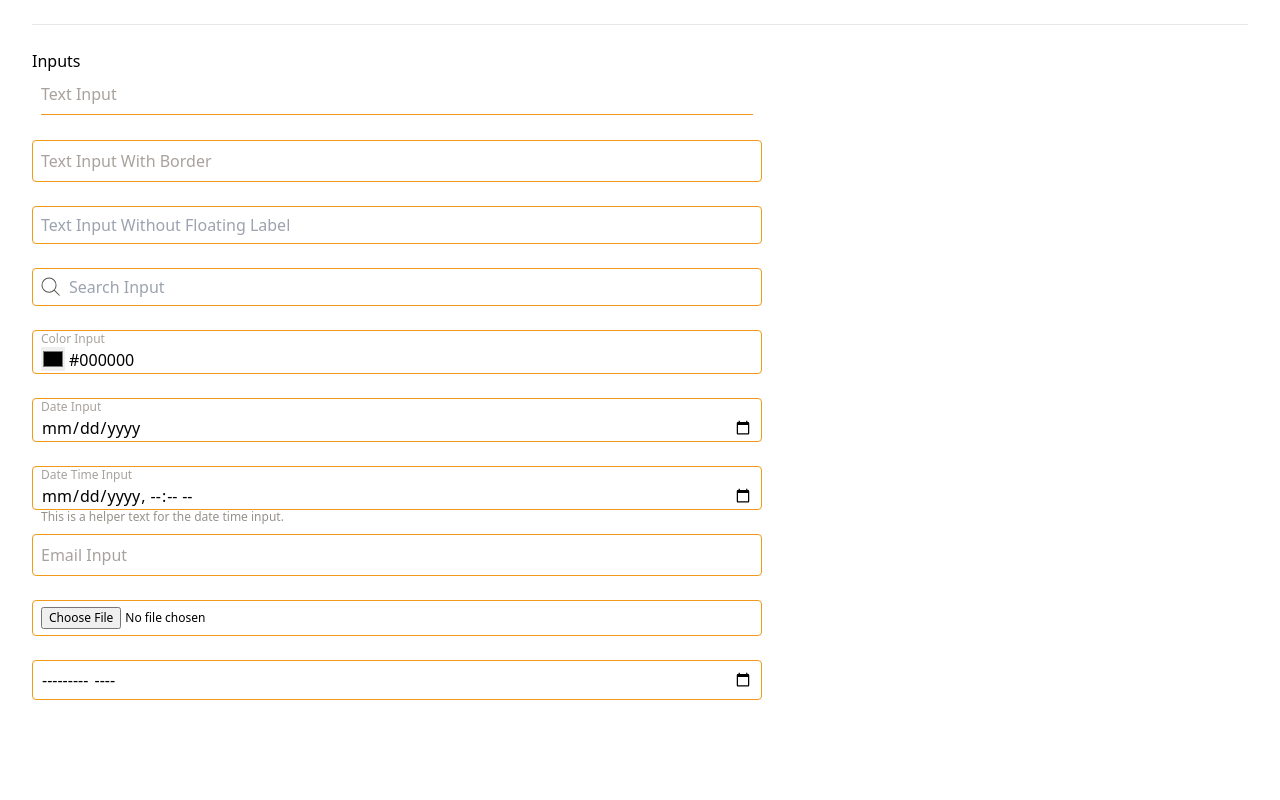
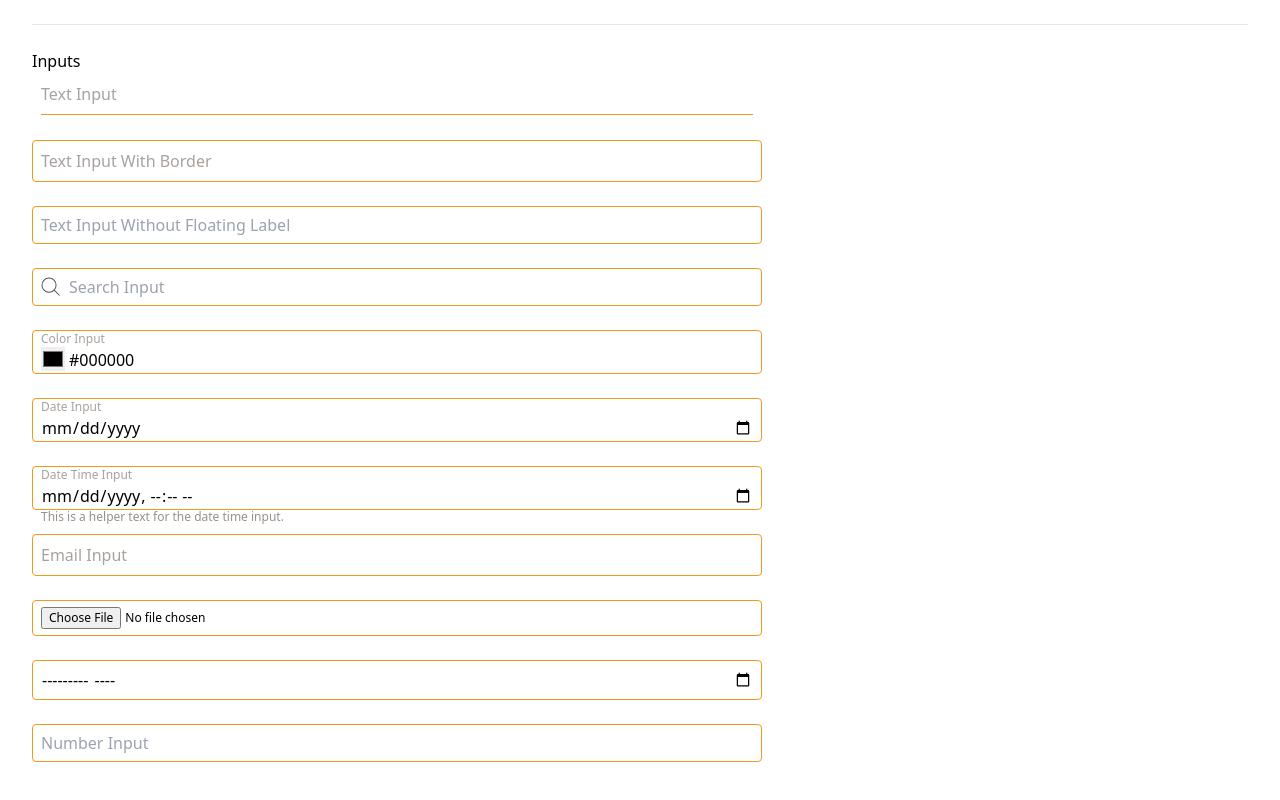
Before and after one commit to ks-rjjones/component-library, a React (Vite) app: page / in a window 1280 px wide. Shown: the part 272-1072 px from the top of the page. Before the commit the page ends 1028 px from the top, so only its background shows below. Built offline with nearby package versions, Linux system fonts and the light colour scheme.

Commit message:
added number support (int, decimal, currency)

```diff
--- a/src/App.tsx
+++ b/src/App.tsx
@@ -13,6 +13,7 @@ function App() {
   const [emailInput, setEmailInput] = useState("");
   const [fileInput, setFileInput] = useState("");
   const [monthInput, setMonthInput] = useState("");
+  const [numberInput, setNumberInput] = useState(0);
 
   const Spacer = () => <div className="my-2" />;
 
@@ -144,6 +145,22 @@ function App() {
           border
         />
         <Spacer />
+        <Input
+          // hidden
+          name="numberInput"
+          label="Number Input"
+          type="number"
+          value={numberInput}
+          onChange={(e) => {
+            console.log("returned value", e.target.value);
+            setNumberInput(Number(e.target.value));
+          }}
+          noFloat
+          border
+          isDecimal
+          step={0.01}
+        />
+        <Spacer />
       </div>
     </>
   );
--- a/src/components/Input.tsx
+++ b/src/components/Input.tsx
@@ -1,8 +1,9 @@
 /* eslint-disable tailwindcss/no-unnecessary-arbitrary-value */
-import React from "react";
+import React, { useRef } from "react";
 import { useMemo, useState } from "react";
 import { v4 as uuidv4 } from "uuid";
 import "src/components/css/input.css";
+import _ from "lodash";
 
 // TODO: Support for various types
 // [x] color
@@ -12,7 +13,7 @@ import "src/components/css/input.css";
 // [x] file
 // [x] hidden
 // [x] month
-// [ ] number
+// [x] number
 // [ ] password
 // [x] search // TODO: Needs search icon
 // [ ] tel
@@ -22,13 +23,29 @@ import "src/components/css/input.css";
 // [ ] week
 
 const invalidInputTypes = ["button", "checkbox", "image", "radio", "range", "reset", "submit"];
+const inputProps = [
+  "label",
+  "helperText",
+  "errorText",
+  "border",
+  "noFloat",
+  "isInt",
+  "isDecimal",
+  "isCurrency",
+  "setValue",
+];
 
+// Note: Whenever modifying IInputProps, make sure to update the Omit lists in BOTH inputs below.
 export interface IInputProps extends React.InputHTMLAttributes<HTMLInputElement> {
   label?: string;
   helperText?: string;
   errorText?: string;
   border?: boolean;
   noFloat?: boolean;
+  isInt?: boolean;
+  isDecimal?: boolean;
+  isCurrency?: boolean;
+  currencyType?: string;
 }
 
 const Input = React.forwardRef<HTMLInputElement, IInputProps>((p: IInputProps, ref) => {
@@ -40,6 +57,23 @@ const Input = React.forwardRef<HTMLInputElement, IInputProps>((p: IInputProps, r
     return `input-${uuidv4()}`;
   }, []);
 
+  const lastChangeEvent = useRef<React.ChangeEvent<HTMLInputElement> | null>(null); // used for manually calling onChange
+  const [displayValue, setDisplayValue] = useState<string>(""); // used for number inputs
+  const CurrencyFormat = useMemo(() => {
+    return new Intl.NumberFormat("en-US", {
+      style: "currency",
+      currency: p.currencyType || "USD",
+    });
+  }, [p.currencyType]);
+
+  // TODO: Make units configurable
+  const DecimalFormat = useMemo(() => {
+    return new Intl.NumberFormat("en-US", {
+      style: "decimal",
+      maximumFractionDigits: 2,
+    });
+  }, []);
+
   const [isFocused, setIsFocused] = useState(false);
 
   const isColor = useMemo(() => p.type === "color", [p.type]);
@@ -49,7 +83,7 @@ const Input = React.forwardRef<HTMLInputElement, IInputProps>((p: IInputProps, r
   const isFile = useMemo(() => p.type === "file", [p.type]);
   const _isHidden = useMemo(() => p.type === "hidden", [p.type]);
   const isMonth = useMemo(() => p.type === "month", [p.type]);
-  const _isNumber = useMemo(() => p.type === "number", [p.type]);
+  const isNumber = useMemo(() => p.type === "number", [p.type]);
   const _isPassword = useMemo(() => p.type === "password", [p.type]);
   const isSearch = useMemo(() => p.type === "search", [p.type]);
   const _isTel = useMemo(() => p.type === "tel", [p.type]);
@@ -130,19 +164,107 @@ const Input = React.forwardRef<HTMLInputElement, IInputProps>((p: IInputProps, r
           <input
             ref={ref}
             id={inputId}
-            type={p.type as string}
+            hidden={p.hidden || isNumber}
             value={isColor && !p.value ? "#000000" : p.value}
             placeholder={p.noFloat || isSearch ? p.label : ""}
-            className={`my-0 ${inputPadding} ${inputSize} outline-none ${placeHolderStyle} ${inputFontSize}`}
+            className={`my-0 ${inputPadding} ${inputSize} outline-none ${placeHolderStyle} ${inputFontSize} ${p.className}`}
+            min={p.min || 0}
+            onBlur={(e) => {
+              setIsFocused(false);
+              // TODO: Format the input value if it is a number
+              p.onBlur && p.onBlur(e);
+            }}
+            onChange={(e) => {
+              p.onChange && p.onChange(e);
+            }}
             onFocus={(e) => {
               setIsFocused(true);
               p.onFocus && p.onFocus(e);
             }}
+            onKeyDown={(e) => {
+              // TODO: Handle Enter key press. If the form is complete, submit the form. If the form is incomplete,
+              // TODO: focus the next required input.
+              p.onKeyDown && p.onKeyDown(e);
+            }}
+            onWheel={(e) => {
+              e.currentTarget.blur(); // prevent scrolling from changing the input
+              p.onWheel && p.onWheel(e);
+            }}
+            {..._.omit(p, [
+              ...inputProps,
+              "className",
+              "currencyType",
+              "hidden",
+              "min",
+              "onBlur", // must remove props and manually merge behavior above
+              "onChange", // if not, the default behavior will never be called
+              "onFocus",
+              "onKeyDown",
+              "onWheel",
+              "placeholder",
+              "value",
+            ])}
+          />
+          <input
+            id={`${inputId}-display`}
+            hidden={!isNumber}
+            value={displayValue}
+            placeholder={p.noFloat || isSearch ? p.label : ""}
+            className={`my-0 ${inputPadding} ${inputSize} outline-none ${placeHolderStyle} ${inputFontSize} ${p.className}`}
+            min={p.min || 0}
             onBlur={(e) => {
               setIsFocused(false);
-              p.onBlur && p.onBlur(e);
+              if (isNumber) {
+                if (p.onChange && lastChangeEvent.current) {
+                  lastChangeEvent.current.target.value = e.target.value;
+                  p.onChange(lastChangeEvent.current);
+                }
+                if (p.isCurrency) {
+                  const nv = CurrencyFormat.format(Number(e.target.value));
+                  setDisplayValue(nv);
+                } else if (p.isDecimal) {
+                  const nv = DecimalFormat.format(Number(e.target.value));
+                  setDisplayValue(nv);
+                }
+              }
             }}
-            {...p}
+            onChange={(e) => {
+              lastChangeEvent.current = e;
+              if (p.isInt) {
+                e.target.value = e.target.value.replace(/[^0-9]/g, "");
+              } else if (p.isCurrency || p.isDecimal) {
+                e.target.value = e.target.value.replace(/[^0-9.]/g, "");
+              }
+              setDisplayValue(e.target.value);
+            }}
+            onFocus={(e) => {
+              setIsFocused(true);
+              p.onFocus && p.onFocus(e);
+            }}
+            onKeyDown={(e) => {
+              if (e.key === "Enter") e.currentTarget.blur();
+              p.onKeyDown && p.onKeyDown(e);
+            }}
+            onWheel={(e) => {
+              e.currentTarget.blur(); // prevent scrolling from changing the input
+              p.onWheel && p.onWheel(e);
+            }}
+            type="text"
+            {..._.omit(p, [
+              ...inputProps,
+              "className",
+              "currencyType",
+              "hidden",
+              "min",
+              "onBlur", // must remove props and manually merge behavior above
+              "onChange", // if not, the default behavior will never be called
+              "onFocus",
+              "onKeyDown",
+              "onWheel",
+              "placeholder",
+              "type",
+              "value",
+            ])}
           />
           {isColor && (
             <span className={`${p.noFloat ? "my-1 ml-1" : "ml-1 mt-4"}`}>
```
